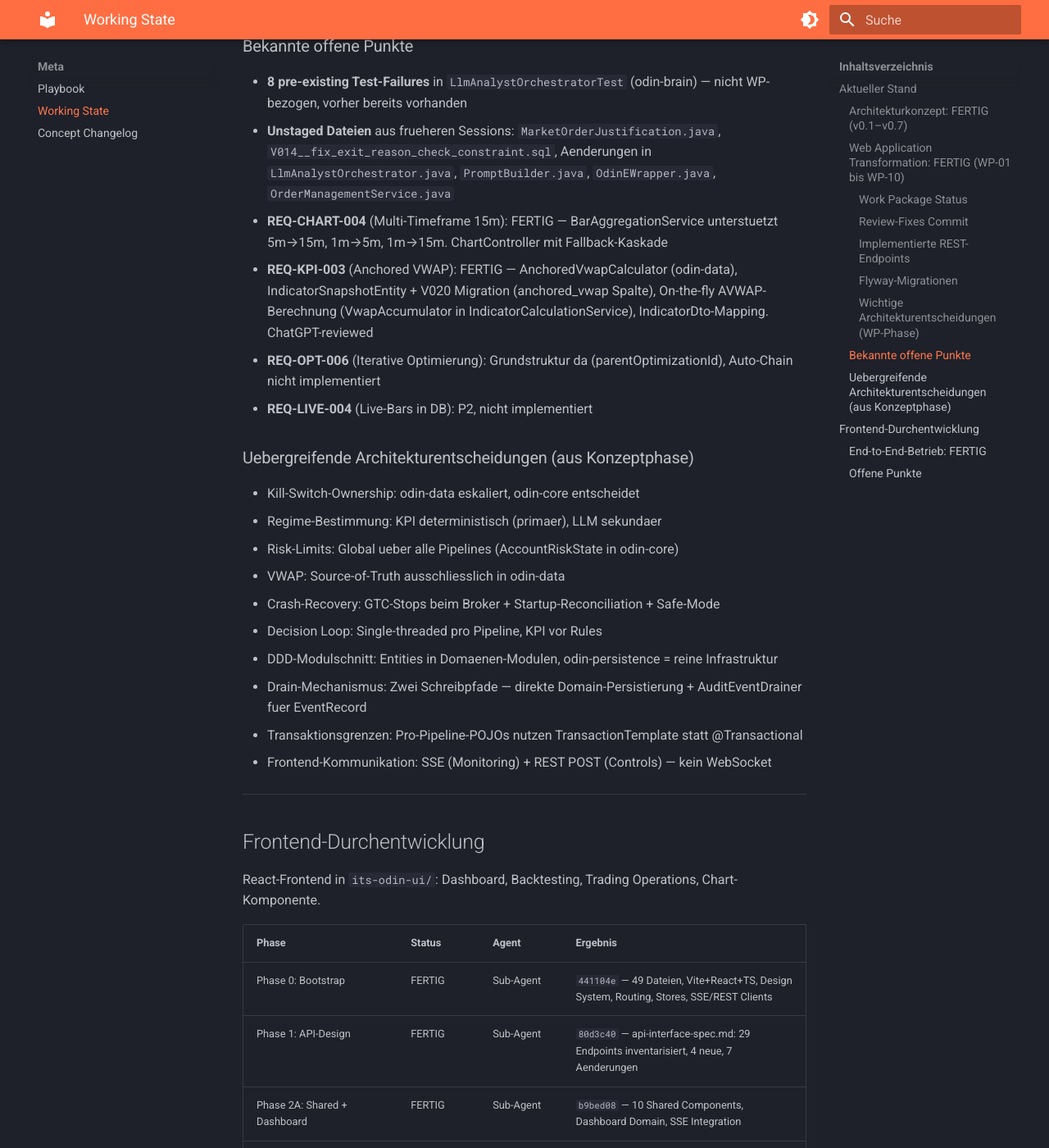
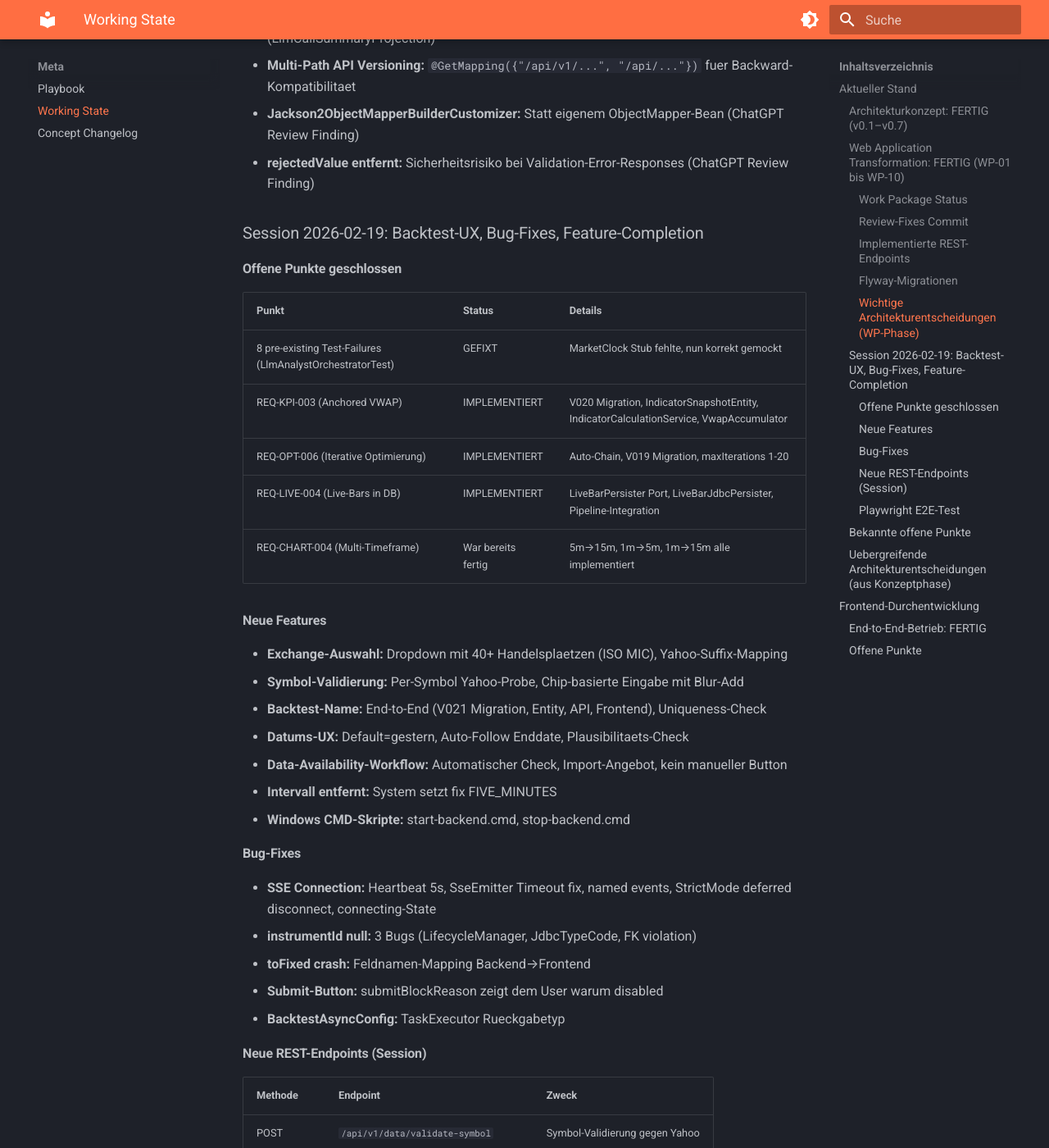
Before and after one commit to saltenhof/its-odin-wiki, an MkDocs documentation site: the page built from docs/meta/working-state.md, in a window 1280 px wide and 1400 px high, scrolled down 4704 px. Shown: the whole window at 82% size. Built offline with MkDocs 1.6.1 and Material for MkDocs 9.7.7, drawn with Linux system fonts in a browser that asks for light colours; some of the changed text lies outside the part shown.

Commit message:
Update working-state.md with session 2026-02-19 results
Document closed issues (8 test failures, REQ-KPI-003, REQ-OPT-006,
REQ-LIVE-004), new features (exchange selection, symbol validation,
backtest name, data availability workflow), bug fixes (SSE, instrumentId,
toFixed), new migrations V019-V021, new endpoints, and Playwright E2E test.

Co-Authored-By: Claude Opus 4.6 <noreply@anthropic.com>

```diff
--- a/docs/meta/working-state.md
+++ b/docs/meta/working-state.md
@@ -81,6 +81,8 @@ Alle 10 Work Packages aus dem Anforderungskatalog (`frontend/requirements/web-ap
 | GET | `/api/v1/backtests/{id}/days` | odin-app | WP-05 |
 | GET | `/api/v1/data/availability` | odin-app | WP-05 |
 | POST | `/api/v1/data/download` | odin-app | WP-05 |
+| POST | `/api/v1/data/validate-symbol` | odin-app | Session 2026-02-19 |
+| GET | `/api/v1/backtests/exists?name=...` | odin-app | Session 2026-02-19 |
 | POST | `/api/v1/backtests/{id}/optimize` | odin-app | WP-09 |
 | GET | `/api/v1/optimizations/{id}` | odin-app | WP-09 |
 | GET | `/api/v1/parameter-sets` | odin-app | WP-09 |
@@ -102,6 +104,9 @@ Alle 10 Work Packages aus dem Anforderungskatalog (`frontend/requirements/web-ap
 | V016 | `indicator_snapshot` Tabelle | WP-06 |
 | V017 | `optimization_run` Tabelle | WP-09 |
 | V018 | `parameter_set` Tabelle | WP-09 |
+| V019 | `iteration_number` + `max_iterations` in optimization_run | Session 2026-02-19 |
+| V020 | `anchored_vwap` in indicator_snapshot | Session 2026-02-19 |
+| V021 | `name` in backtest_run | Session 2026-02-19 |
 
 #### Wichtige Architekturentscheidungen (WP-Phase)
 
@@ -116,14 +121,50 @@ Alle 10 Work Packages aus dem Anforderungskatalog (`frontend/requirements/web-ap
 - **Jackson2ObjectMapperBuilderCustomizer:** Statt eigenem ObjectMapper-Bean (ChatGPT Review Finding)
 - **rejectedValue entfernt:** Sicherheitsrisiko bei Validation-Error-Responses (ChatGPT Review Finding)
 
+### Session 2026-02-19: Backtest-UX, Bug-Fixes, Feature-Completion
+
+#### Offene Punkte geschlossen
+
+| Punkt | Status | Details |
+|-------|--------|---------|
+| 8 pre-existing Test-Failures (LlmAnalystOrchestratorTest) | GEFIXT | MarketClock Stub fehlte, nun korrekt gemockt |
+| REQ-KPI-003 (Anchored VWAP) | IMPLEMENTIERT | V020 Migration, IndicatorSnapshotEntity, IndicatorCalculationService, VwapAccumulator |
+| REQ-OPT-006 (Iterative Optimierung) | IMPLEMENTIERT | Auto-Chain, V019 Migration, maxIterations 1-20 |
+| REQ-LIVE-004 (Live-Bars in DB) | IMPLEMENTIERT | LiveBarPersister Port, LiveBarJdbcPersister, Pipeline-Integration |
+| REQ-CHART-004 (Multi-Timeframe) | War bereits fertig | 5m→15m, 1m→5m, 1m→15m alle implementiert |
+
+#### Neue Features
+
+- **Exchange-Auswahl:** Dropdown mit 40+ Handelsplaetzen (ISO MIC), Yahoo-Suffix-Mapping
+- **Symbol-Validierung:** Per-Symbol Yahoo-Probe, Chip-basierte Eingabe mit Blur-Add
+- **Backtest-Name:** End-to-End (V021 Migration, Entity, API, Frontend), Uniqueness-Check
+- **Datums-UX:** Default=gestern, Auto-Follow Enddate, Plausibilitaets-Check
+- **Data-Availability-Workflow:** Automatischer Check, Import-Angebot, kein manueller Button
+- **Intervall entfernt:** System setzt fix FIVE_MINUTES
+- **Windows CMD-Skripte:** start-backend.cmd, stop-backend.cmd
+
+#### Bug-Fixes
+
+- **SSE Connection:** Heartbeat 5s, SseEmitter Timeout fix, named events, StrictMode deferred disconnect, connecting-State
+- **instrumentId null:** 3 Bugs (LifecycleManager, JdbcTypeCode, FK violation)
+- **toFixed crash:** Feldnamen-Mapping Backend→Frontend
+- **Submit-Button:** submitBlockReason zeigt dem User warum disabled
+- **BacktestAsyncConfig:** TaskExecutor Rueckgabetyp
+
+#### Neue REST-Endpoints (Session)
+
+| Methode | Endpoint | Zweck |
+|---------|----------|-------|
+| POST | `/api/v1/data/validate-symbol` | Symbol-Validierung gegen Yahoo |
+| GET | `/api/v1/backtests/exists?name=...` | Name-Uniqueness-Check |
+
+#### Playwright E2E-Test
+
+- `e2e/backtest-creation.spec.ts` — Full flow Test, GRUEN
+
 ### Bekannte offene Punkte
 
-- **8 pre-existing Test-Failures** in `LlmAnalystOrchestratorTest` (odin-brain) — nicht WP-bezogen, vorher bereits vorhanden
 - **Unstaged Dateien** aus frueheren Sessions: `MarketOrderJustification.java`, `V014__fix_exit_reason_check_constraint.sql`, Aenderungen in `LlmAnalystOrchestrator.java`, `PromptBuilder.java`, `OdinEWrapper.java`, `OrderManagementService.java`
-- **REQ-CHART-004** (Multi-Timeframe 15m): FERTIG — BarAggregationService unterstuetzt 5m→15m, 1m→5m, 1m→15m. ChartController mit Fallback-Kaskade
-- **REQ-KPI-003** (Anchored VWAP): FERTIG — AnchoredVwapCalculator (odin-data), IndicatorSnapshotEntity + V020 Migration (anchored_vwap Spalte), On-the-fly AVWAP-Berechnung (VwapAccumulator in IndicatorCalculationService), IndicatorDto-Mapping. ChatGPT-reviewed
-- **REQ-OPT-006** (Iterative Optimierung): Grundstruktur da (parentOptimizationId), Auto-Chain nicht implementiert
-- **REQ-LIVE-004** (Live-Bars in DB): P2, nicht implementiert
 
 ### Uebergreifende Architekturentscheidungen (aus Konzeptphase)
 
@@ -163,23 +204,17 @@ Frontend und Backend laufen End-to-End gegen die echte Datenbank.
 | Komponente | URL | Details |
 |-----------|-----|---------|
 | Frontend (Vite Dev) | `http://localhost:3000` | React 18, HMR, Dark Theme |
-| Backend (Spring Boot) | `http://localhost:3300` | SIMULATION-Modus, PostgreSQL, Flyway V001–V018 |
+| Backend (Spring Boot) | `http://localhost:3300` | SIMULATION-Modus, PostgreSQL, Flyway V001–V021 |
 
 **Infrastruktur:**
-- `tools/start-backend.sh` — Startet Backend (Port 3300), wartet auf Health-Check, speichert PID
-- `tools/stop-backend.sh` — Graceful Shutdown via `POST /actuator/shutdown`, Fallback: PID-Kill
+- `tools/start-backend.sh` / `start-backend.cmd` — Startet Backend (Port 3300), wartet auf Health-Check, speichert PID
+- `tools/stop-backend.sh` / `stop-backend.cmd` — Graceful Shutdown via `POST /actuator/shutdown`, Fallback: PID-Kill
 - Spring Boot Actuator: `health` + `shutdown` Endpoints exponiert
 - CORS: `localhost:3000` erlaubt (GET, POST, PUT, DELETE, OPTIONS + Last-Event-ID Header)
 - DB-Credentials: `ODIN_DB_USER` / `ODIN_DB_PASSWORD` (Defaults in start-backend.sh)
 - Mock-Daten-Fallback via `VITE_USE_MOCKS=false` (default) deaktiviert
 - SSE-URL-Bug gefixt (instrument → instruments)
 
-**Commits (noch nicht gepusht):**
-- Backend: Actuator-Dependency, Port 3300, CORS-Erweiterung, Start/Stop-Skripte
-- Frontend: `.env.development` (API-URL 3300, Mocks off), Mock-Gating in allen Hooks/Stores
-
 ### Offene Punkte
 
-- **8 pre-existing Test-Failures** in `LlmAnalystOrchestratorTest` (odin-brain)
-- **REQ-OPT-006** (Iterative Optimierung): Auto-Chain nicht implementiert
-- **REQ-LIVE-004** (Live-Bars in DB): P2, nicht implementiert
+- **Unstaged Dateien** aus frueheren Sessions pruefen ob noch relevant
```
